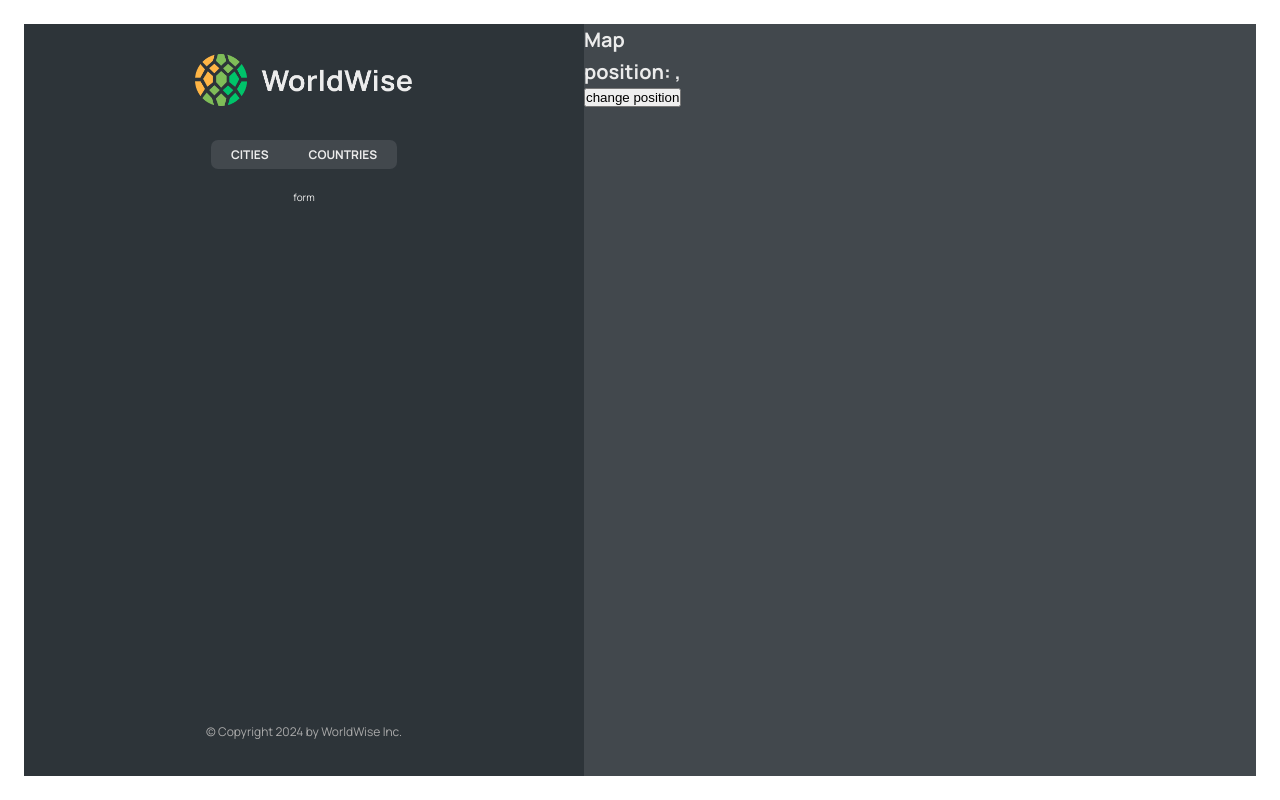
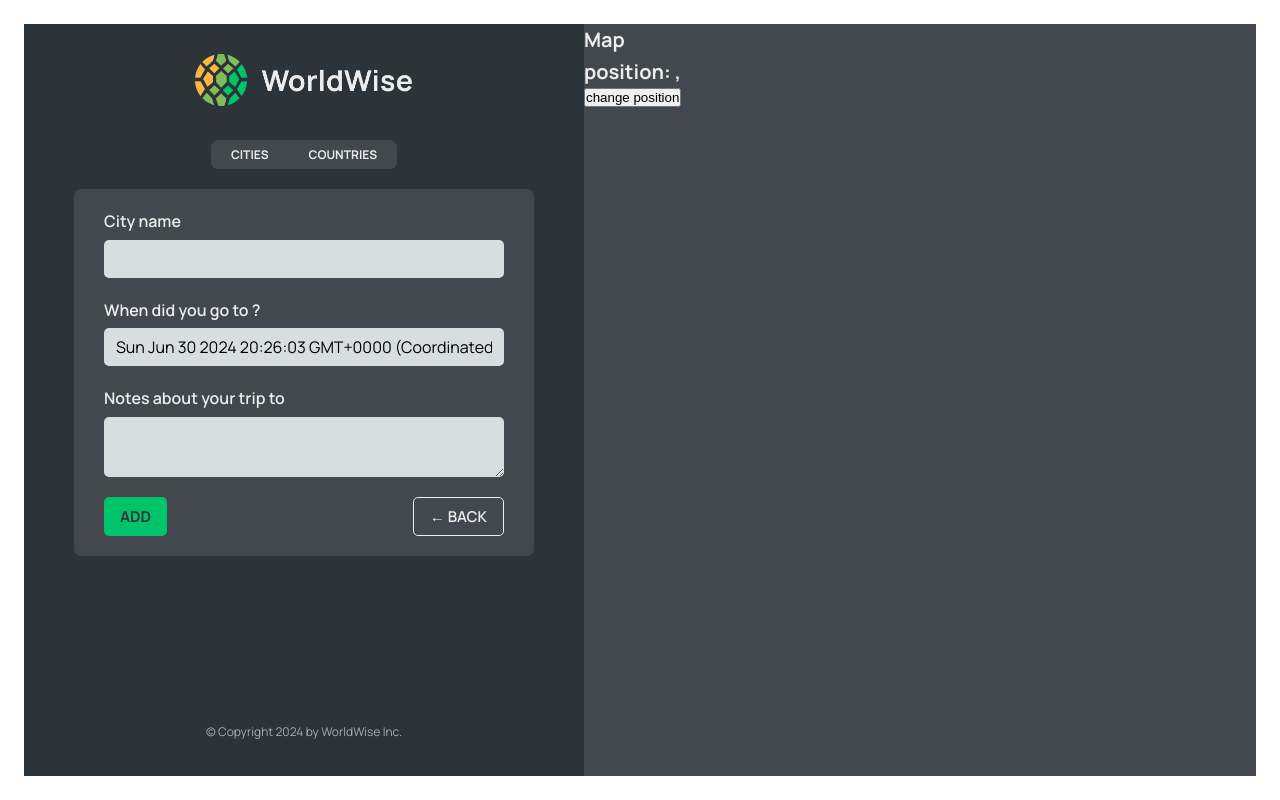
Before and after one commit to dearaujofelipe/WorldWise, a React (Vite) app: page /app/form in a window 1280 px wide. Built offline with nearby package versions, Linux system fonts and the light colour scheme; data requests are answered from the project's data file.

Commit message:
useNavigate setup

```diff
--- a/src/App.jsx
+++ b/src/App.jsx
@@ -1,5 +1,5 @@
 import { useState, useEffect } from 'react';
-import { BrowserRouter, Route, Routes } from 'react-router-dom';
+import { BrowserRouter, Navigate, Route, Routes } from 'react-router-dom';
 
 import Homepage from './pages/Homepage';
 import Product from './pages/Product';
@@ -10,6 +10,7 @@
 import CityList from './components/CityList';
 import CountryList from './components/CountryList';
 import City from './components/City';
+import Form from './components/Form';
 
 const BASE_URL = 'http://localhost:8000';
 
@@ -41,10 +42,7 @@
         <Route path="pricing" element={<Pricing />} />
         <Route path="login" element={<Login />} />
         <Route path="app" element={<AppLayout />}>
-          <Route
-            index
-            element={<CityList cities={cities} isLoading={isLoading} />}
-          />
+          <Route index element={<Navigate replace to="cities" />} />
           <Route
             path="cities"
             element={<CityList cities={cities} isLoading={isLoading} />}
@@ -54,7 +52,7 @@
             path="countries"
             element={<CountryList cities={cities} isLoading={isLoading} />}
           />
-          <Route path="form" element={<p>form</p>} />
+          <Route path="form" element={<Form />} />
         </Route>
         <Route path="*" element={<PageNotFound />} />
       </Routes>
--- /dev/null
+++ b/src/components/Button.jsx
@@ -0,0 +1,10 @@
+import styles from './Button.module.css';
+
+function Button({ children, onClick, type }) {
+  return (
+    <button onClick={onClick} className={`${styles.btn} ${styles[type]}`}>
+      {children}
+    </button>
+  );
+}
+export default Button;
--- a/src/components/CountryList.jsx
+++ b/src/components/CountryList.jsx
@@ -16,7 +16,7 @@
   return (
     <ul className={styles.countryList}>
       {countries.map((country) => (
-        <CountryItem country={country} />
+        <CountryItem country={country} key={country.country} />
       ))}
     </ul>
   );
--- a/src/components/Form.jsx
+++ b/src/components/Form.jsx
@@ -1,22 +1,24 @@
 // "https://api.bigdatacloud.net/data/reverse-geocode-client?latitude=0&longitude=0"
 
-import { useState } from "react";
-
-import styles from "./Form.module.css";
+import { useState } from 'react';
+import { useNavigate } from 'react-router-dom';
+import styles from './Form.module.css';
+import Button from './Button';
 
 export function convertToEmoji(countryCode) {
   const codePoints = countryCode
     .toUpperCase()
-    .split("")
+    .split('')
     .map((char) => 127397 + char.charCodeAt());
   return String.fromCodePoint(...codePoints);
 }
 
 function Form() {
-  const [cityName, setCityName] = useState("");
-  const [country, setCountry] = useState("");
+  const navigate = useNavigate();
+  const [cityName, setCityName] = useState('');
+  const [country, setCountry] = useState('');
   const [date, setDate] = useState(new Date());
-  const [notes, setNotes] = useState("");
+  const [notes, setNotes] = useState('');
 
   return (
     <form className={styles.form}>
@@ -49,8 +51,16 @@
       </div>
 
       <div className={styles.buttons}>
-        <button>Add</button>
-        <button>&larr; Back</button>
+        <Button type="primary">Add</Button>
+        <Button
+          type="back"
+          onClick={(e) => {
+            e.preventDefault();
+            navigate(-1);
+          }}
+        >
+          &larr; Back
+        </Button>
       </div>
     </form>
   );
--- a/src/components/Map.jsx
+++ b/src/components/Map.jsx
@@ -1,14 +1,15 @@
-import { useSearchParams } from 'react-router-dom';
+import { useNavigate, useSearchParams } from 'react-router-dom';
 import styles from './Map.module.css';
 
 function Map() {
+  const navigate = useNavigate();
   const [searchParams, setSearchParams] = useSearchParams();
 
   const lat = searchParams.get('lat');
   const lng = searchParams.get('lng');
 
   return (
-    <div className={styles.mapContainer}>
+    <div className={styles.mapContainer} onClick={() => navigate('form')}>
       <h1>Map</h1>
       <h1>
         position: {lat}, {lng}
```
